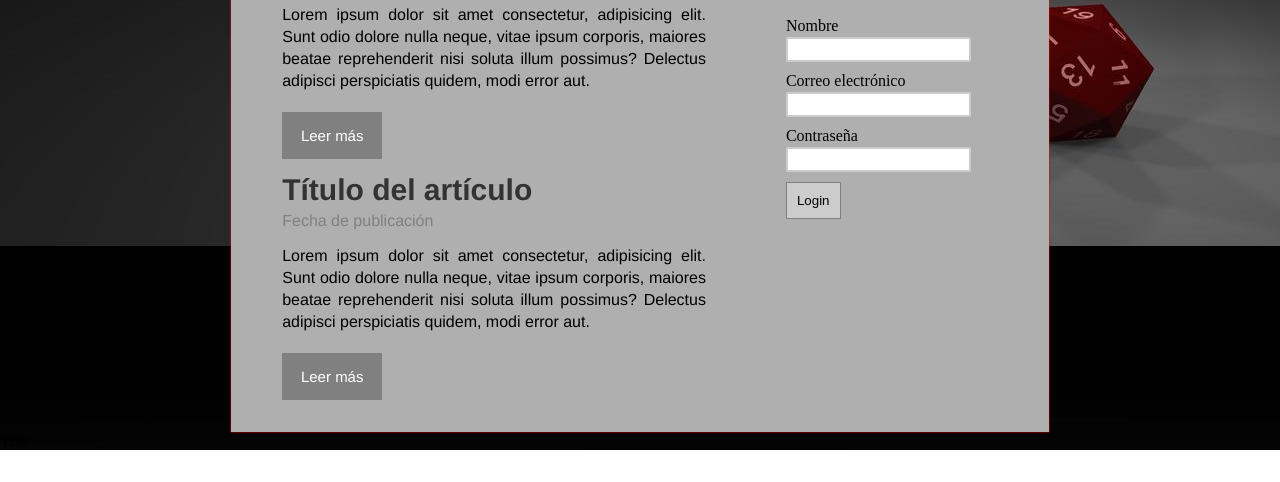
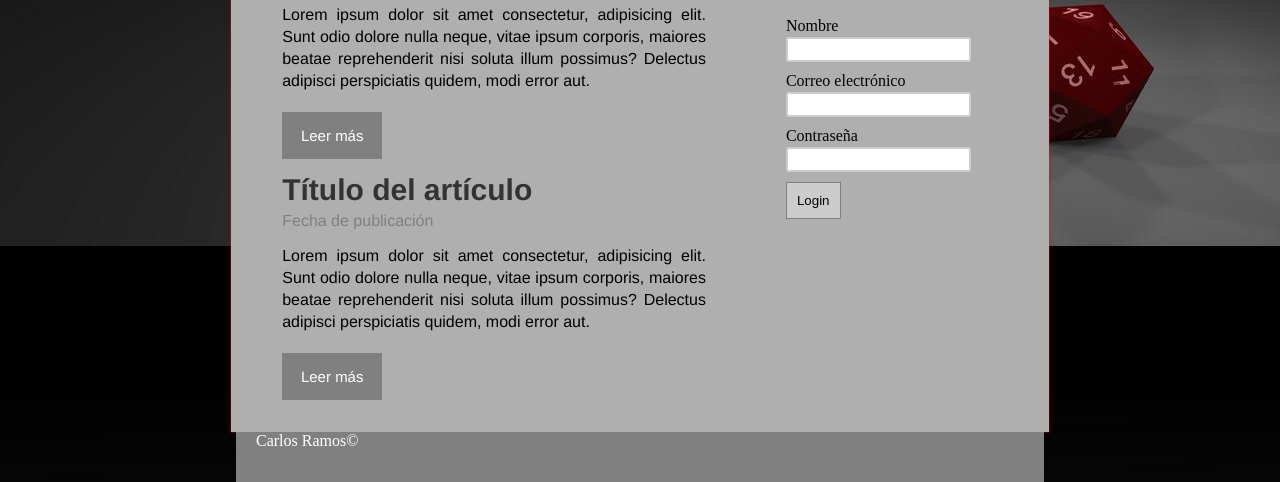
Before and after one commit to KageHitokiri/proyectoTiraIniciativa, a plain HTML site: page index.html in a window 1280 px wide. Shown: the part 554-1036 px from the top of the page. Before the commit the page ends 1004 px from the top, so only its background shows below. Drawn offline with Linux system fonts and the light colour scheme.

Commit message:
Maquetación del footer

```diff
--- a/css/style.css
+++ b/css/style.css
@@ -7,6 +7,15 @@
 body{
     background: url('../img/die_header.jpg');
     background-attachment: fixed;
+}
+footer{
+    color:white;
+    height: 50px;
+    background-color: #808080;
+    margin:0px auto;
+    width: 60%;
+    padding-left:20px;
+    padding-right: 20px;
 }
 /*Divs*/
 #global{
--- a/index.html
+++ b/index.html
@@ -89,7 +89,7 @@
             </section>
         </section>
         <footer>
-            Test
+            Carlos Ramos©
         </footer>
 
     </body>
```
